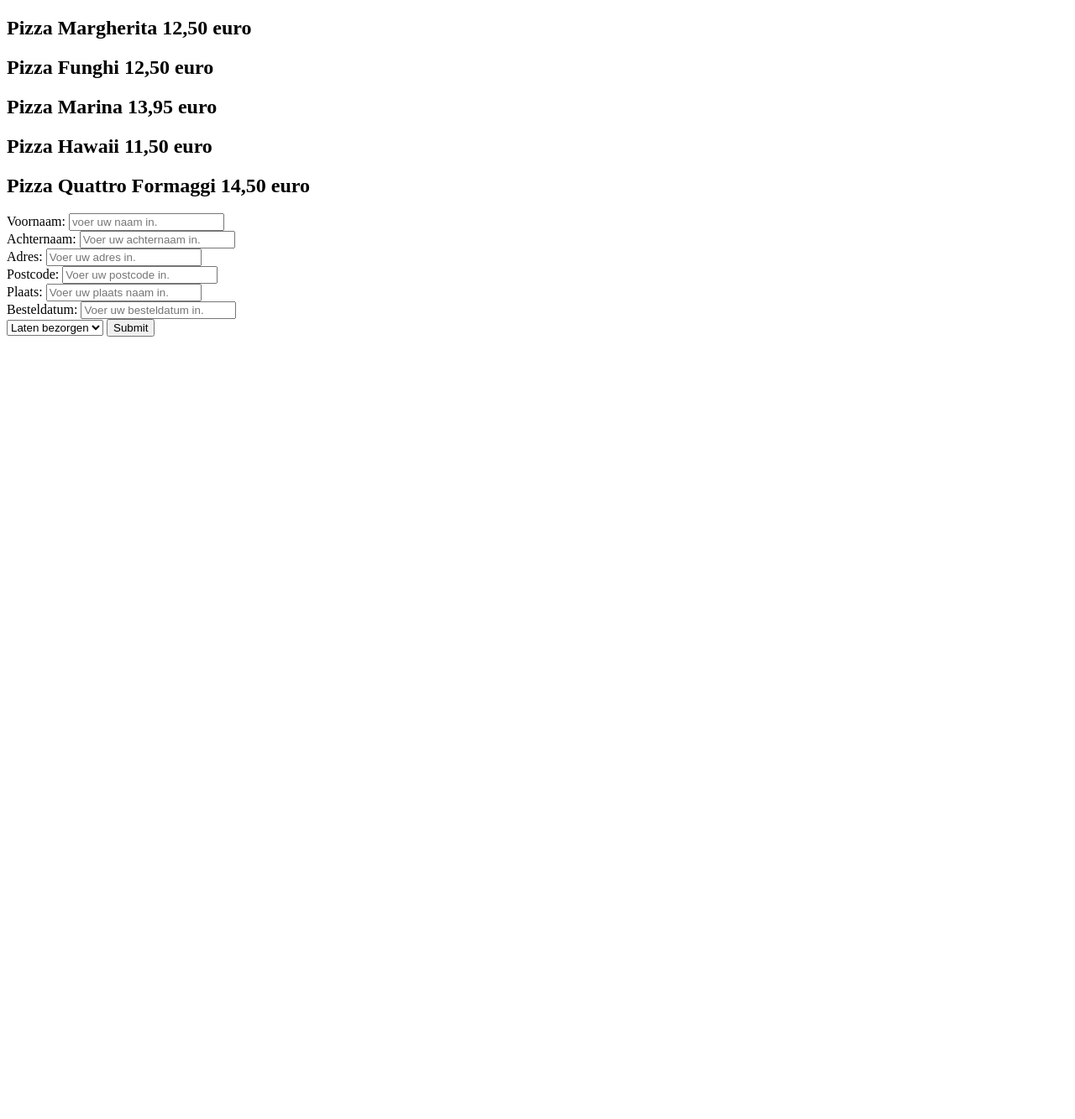
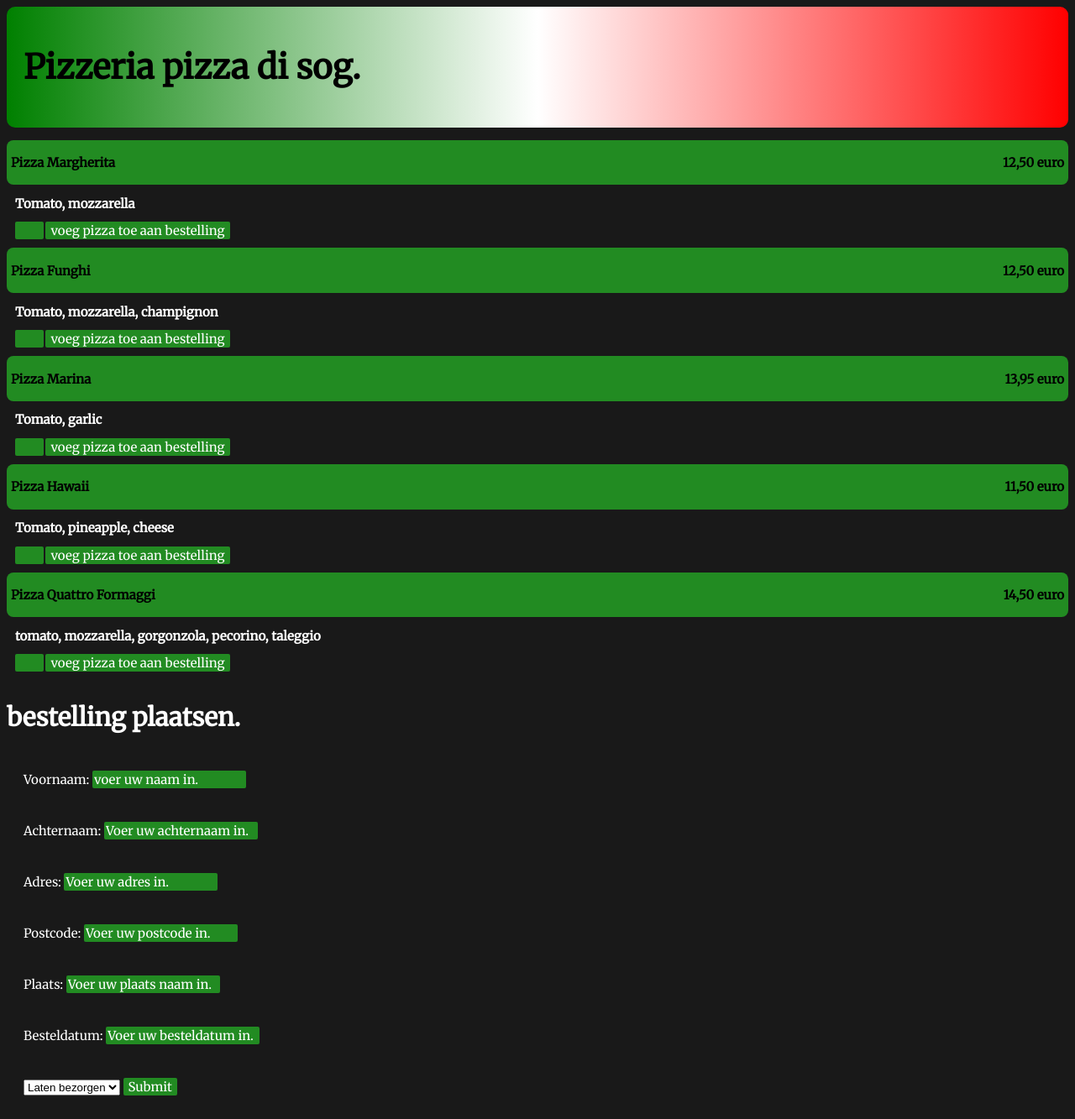
Before and after one commit to TamasssH/OpdrBestellijst, a PHP site: page / in a window 1280 px wide. Shown: the whole page at 84% size. Before the commit the page ends 401 px from the top, so only its background shows below. Run offline with PHP 8.4, Linux system fonts and the light colour scheme.

Commit message:
de pizza's + gestyled.
De pizza's die je kunt bestellen toegevoegd. en alles gestyled.

```diff
--- a/index.php
+++ b/index.php
@@ -5,55 +5,125 @@
     <meta charset="UTF-8">
     <meta name="viewport" content="width=device-width, initial-scale=1.0">
     <title>Pizzeria Pizzer di sog</title>
+    <link href="https://fonts.googleapis.com/css2?family=Merriweather&display=swap" rel="stylesheet">
+    <link href="style.css", rel="stylesheet">
 </head>
 <body>
 
-    <div class="bestelLijst">
-
-        <h2>Pizza Margherita <span>12,50 euro</span></h2>
-        <h2>Pizza Funghi <span>12,50 euro</span></h2>
-        <h2>Pizza Marina <span>13,95 euro</span></h2>
-        <h2>Pizza Hawaii <span>11,50 euro</span></h2>
-        <h2>Pizza Quattro Formaggi <span>14,50 euro</span></h2>
-
+    <div class="titlebar">
+        <h1>Pizzeria pizza di sog.</h1>
     </div>
 
-    <div class="Form">
+    <div class="fonts">
+        <div class="bestelLijst">
+            <div><h2>Pizza Margherita</h2></div>
+            <div><h2>12,50 euro</h2></div>
+        </div>
+        <div class="pizzaInfo"><h2>Tomato, mozzarella</h2></div>
 
-        <form action="" method="post">
+        <div class="buttons">
+            <input type="number" class="bestelButton1">
+            <input type="submit" name="voegtoe" value="voeg pizza toe aan bestelling">
+        </div>
 
+
+        <div class="bestelLijst">
+            <div ><h2>Pizza Funghi</h2></div>
+            <div ><h2>12,50 euro</h2></div>
+        </div>
+        <div class="pizzaInfo"><h2>Tomato, mozzarella, champignon</h2></div>
+
+        <div class="buttons">
+            <input type="number" class="bestelButton1">
+            <input type="submit" name="voegtoe" value="voeg pizza toe aan bestelling">
+        </div>
+
+        <div class="bestelLijst">
+            <div><h2>Pizza Marina</h2></div>
+            <div><h2>13,95 euro</h2></div>
+        </div>
+        <div class="pizzaInfo"><h2>Tomato, garlic</h2></div>
+
+        <div class="buttons">
+            <input type="number" class="bestelButton1">
+            <input type="submit" name="voegtoe" value="voeg pizza toe aan bestelling">
+        </div>
+
+        <div class="bestelLijst">
+            <div><h2>Pizza Hawaii</h2></div>
+            <div><h2>11,50 euro</h2></div>
+        </div>
+        <div class="pizzaInfo"><h2>Tomato, pineapple, cheese</h2></div>
+
+        <div class="buttons">
+            <input type="number" class="bestelButton1">
+            <input type="submit" name="voegtoe" value="voeg pizza toe aan bestelling">
+        </div>
+
+        <div class="bestelLijst">
+            <div><h2>Pizza Quattro Formaggi</h2></div>
+            <div><h2>14,50 euro</h2></div>
+        </div>
+        <div class="pizzaInfo"><h2>tomato, mozzarella, gorgonzola, pecorino, taleggio</h2></div>
+
+        <div class="buttons">
+            <input type="number" class="bestelButton1">
+            <input type="submit" name="voegtoe" value="voeg pizza toe aan bestelling">
+        </div>
+    </div>
+
+    <div>
+        <h2 class="bestelInfo">bestelling plaatsen.</h2>
+
+        <form action="" method="post" class="form1">
+            <div class="form">
                 <label for="fname">Voornaam: </label>
                 <input type="text" id="fname" name="fname" placeholder="voer uw naam in."><br />
+            </div>
 
+            <div class="form">
                 <label for="lname">Achternaam: </label>
                 <input type="text" id="lname" name="lname" placeholder="Voer uw achternaam in."><br />
+            </div>
 
+            <div class="form">
                 <label for="adres" >Adres: </label>
                 <input type="text" id="adres" name="adres" placeholder="Voer uw adres in."><br />
+            </div>
 
+            <div class="form">
                 <label for="postcode">Postcode: </label>
                 <input type="text" id="postcode" name="postcode" placeholder="Voer uw postcode in."><br />
+            </div>
 
+            <div class="form">
                 <label for="plaats">Plaats: </label>
                 <input type="text" id="plaats" name="plaats" placeholder="Voer uw plaats naam in."><br />
+            </div>
 
+            <div class="form">
                 <label for="besteldatum">Besteldatum: </label>
                 <input type="text" id="besteldatum" name="besteldatum" placeholder="Voer uw besteldatum in."><br />
+            </div>
 
+            <div class="form">
                 <label for="bezorgKeuze"></label>
                     <select>
                         <option value="bezorgen">Laten bezorgen</option>
                         <option value="afhalen">Afhalen</option>
                         <br />
                     </select>
+                <input type="submit">
+            </div>
 
-            <input type="submit">
         </form>
+
     </div>
 
     <?php
 
     ?>
+
 </body>
 
 </html>
--- /dev/null
+++ b/style.css
@@ -0,0 +1,87 @@
+body{
+    background-color: rgb(25, 25, 25);
+    font-family: 'Merriweather', serif;
+}
+
+
+.titlebar{
+    background:white;
+    padding:20px;
+    margin-bottom:15px;
+    border-radius:10px;
+    background-image: linear-gradient(to right, green,white,red);
+    font-size: 20px;
+}
+
+.bestelLijst{
+    font-family: 'Merriweather', serif;
+    display:flex;
+    padding:5px;
+    margin-top:10px;
+    flex-direction:row;
+    justify-content: space-between;
+    background-color:forestgreen;
+    border-radius:8px;
+}
+.fonts {
+    font-size: 10px;
+}
+
+.pizzaInfo{
+    color:white;
+    margin-top:5px;
+    margin-left:10px;
+}
+
+.bestelButton1{
+    width:30px;
+    margin-left:10px;
+}
+
+input{
+    background-color:forestgreen;
+    color:white;
+    border: none;
+    display: inline;
+    font-family: inherit;
+    font-size: 15px;
+    padding: none;
+    border-radius:2px;
+}
+
+input::placeholder{
+    background-color:forestgreen;
+    color:white;
+    display:inline;
+    font-family: inherit;
+    font-size:15px;
+    padding:none;
+    border-radius:2px;
+}
+
+input:active{
+    background-color:darkgreen;
+}
+
+.form{
+    color:white;
+    font-family: inherit;
+    font-size: 15px;
+    border-radius:2px;
+    margin:20px;
+}
+
+.form1{
+    display:flex;
+    flex-direction:column;
+    justify-content: space-between;
+    padding:none;
+}
+
+.bestelInfo{
+    margin-top: 35px;
+    color:white;
+    font-family: inherit;
+    font-size: 30px;
+    border-radius:2px;
+}
```
Lines whose indentation alone changed are shown as unchanged.
